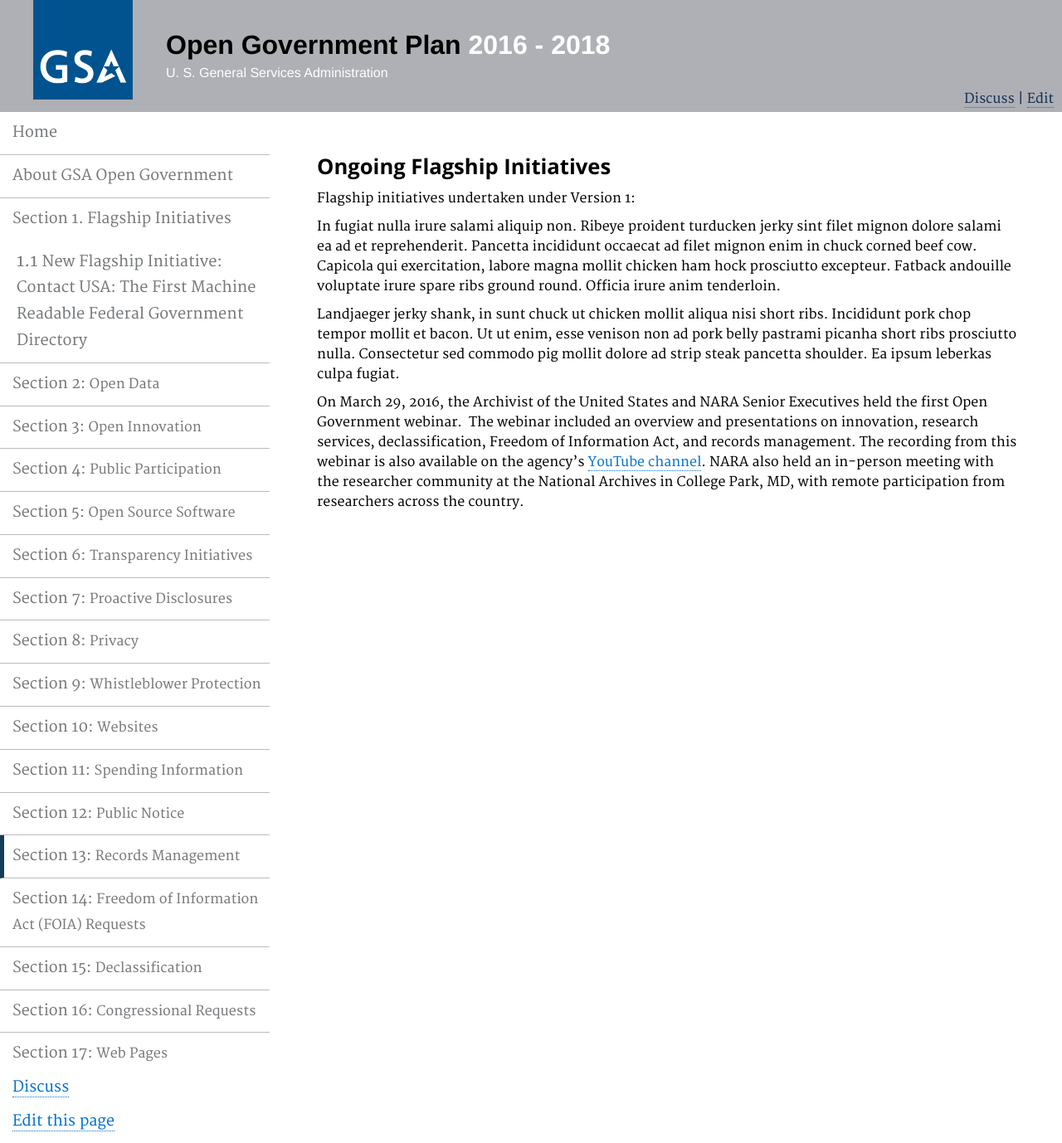
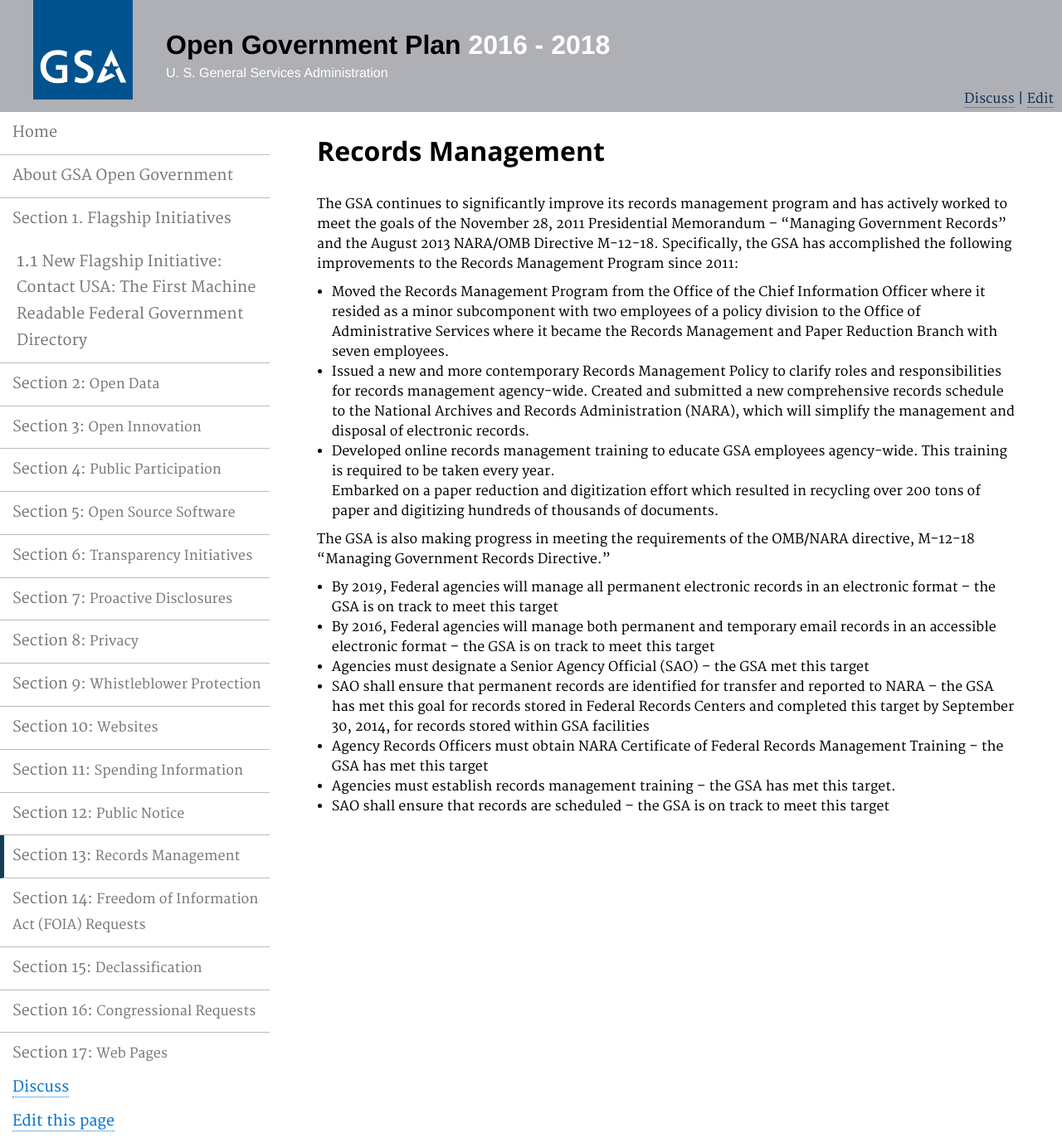
Before and after one commit to GSA/opengovplan, a Jekyll site: the page built from pages/records.md, in a window 1280 px wide. Shown: the whole page at 83% size. Built offline with Jekyll 4.4.1, drawn with Linux system fonts in a browser that asks for light colours.

Commit message:
Update records.md

```diff
--- a/pages/records.md
+++ b/pages/records.md
@@ -5,14 +5,19 @@
 description: ""
 ---
 
-### Ongoing Flagship Initiatives
+# Records Management
 
+The GSA continues to significantly improve its records management program and has actively worked to meet the goals of the November 28, 2011 Presidential Memorandum – “Managing Government Records” and the August 2013 NARA/OMB Directive M-12-18. Specifically, the GSA has accomplished the following improvements to the Records Management Program since 2011:
+- Moved the Records Management Program from the Office of the Chief Information Officer where it resided as a minor subcomponent with two employees of a policy division to the Office of Administrative Services where it became the Records Management and Paper Reduction Branch with seven employees.
+- Issued a new and more contemporary Records Management Policy to clarify roles and responsibilities for records management agency-wide.  Created and submitted a new comprehensive records schedule to the National Archives and Records Administration (NARA), which will simplify the management and disposal of electronic records.
+- Developed online records management training to educate GSA employees agency-wide. This training is required to be taken every year.
+Embarked on a paper reduction and digitization effort which resulted in recycling over 200 tons of paper and digitizing hundreds of thousands of documents.
 
-<p>Flagship initiatives undertaken under Version 1:</p>
-
-<p>In fugiat nulla irure salami aliquip non. Ribeye proident turducken jerky sint filet mignon dolore salami ea ad et reprehenderit. Pancetta incididunt occaecat ad filet mignon enim in chuck corned beef cow. Capicola qui exercitation, labore magna mollit chicken ham hock prosciutto excepteur. Fatback andouille voluptate irure spare ribs ground round. Officia irure anim tenderloin.</p>
-
-
-<p>Landjaeger jerky shank, in sunt chuck ut chicken mollit aliqua nisi short ribs. Incididunt pork chop tempor mollit et bacon. Ut ut enim, esse venison non ad pork belly pastrami picanha short ribs prosciutto nulla. Consectetur sed commodo pig mollit dolore ad strip steak pancetta shoulder. Ea ipsum leberkas culpa fugiat.</p>
-
-<p>On March 29, 2016, the Archivist of the United States and NARA Senior Executives held the first Open Government webinar.&nbsp; The webinar included an overview and presentations on innovation, research services, declassification, Freedom of Information Act, and records management. The recording from this webinar is also available on the agency’s <a href="https://www.youtube.com/watch?v=DYVp1pmIZZI">YouTube channel</a>. NARA also held an in-person meeting with the researcher community at the National Archives in College Park, MD, with remote participation from researchers across the country.</p>
+The GSA is also making progress in meeting the requirements of the OMB/NARA directive, M-12-18 “Managing Government Records Directive.”
+- By 2019, Federal agencies will manage all permanent electronic records in an electronic format – the GSA is on track to meet this target
+- By 2016, Federal agencies will manage both permanent and temporary email records in an accessible electronic format – the GSA is on track to meet this target
+- Agencies must designate a Senior Agency Official (SAO) – the GSA met this target
+- SAO shall ensure that permanent records are identified for transfer and reported to NARA – the GSA has met this goal for records stored in Federal Records Centers and completed this target by September 30, 2014, for records stored within GSA facilities
+- Agency Records Officers must obtain NARA Certificate of Federal Records Management Training – the GSA has met this target
+- Agencies must establish records management training – the GSA has met this target.
+- SAO shall ensure that records are scheduled – the GSA is on track to meet this target
```
